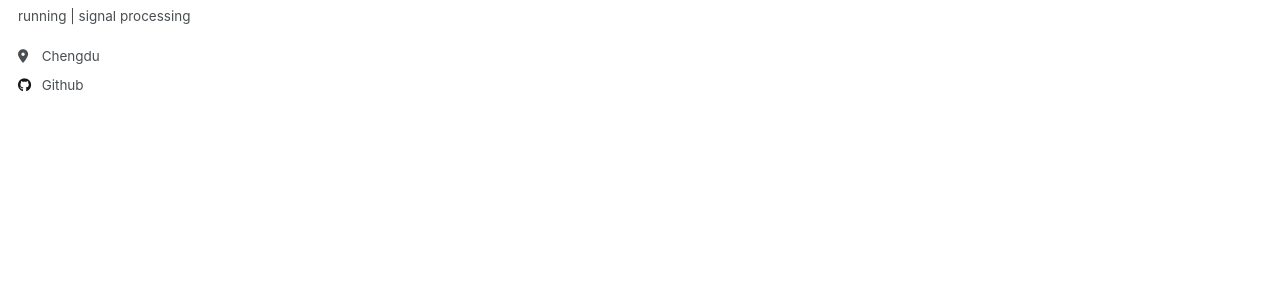
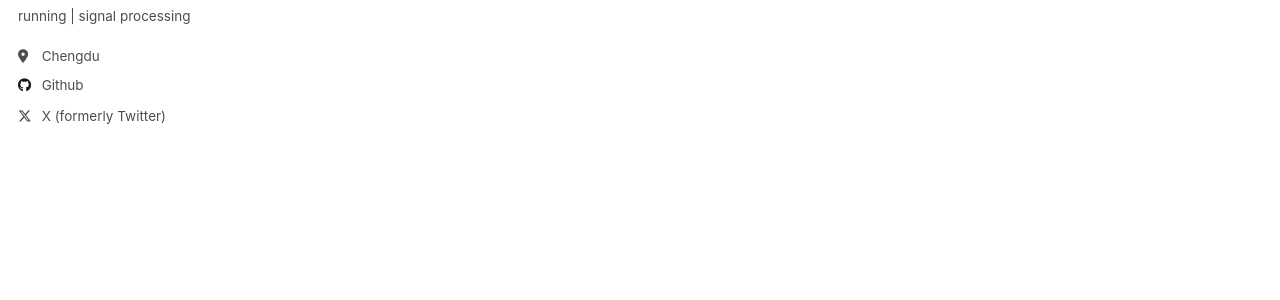
Before and after one commit to jialinliu0817/jialinliu0817.github.io, a Jekyll site: the page built from _pages/about.md, in a window 1280 px wide. Shown: the part 371-671 px from the top of the page. Built offline with Jekyll 4.4.1, drawn with Linux system fonts in a browser that asks for light colours; part of the change alters nothing that is shown.

Commit message:
Update _config.yml

```diff
--- a/_config.yml
+++ b/_config.yml
@@ -66,7 +66,7 @@ author:
   steam            : # Username
   telegram         : # URL
   tumblr           : # Username
-  twitter          : # Username for X / Twitter
+  twitter          : jialin9615 # Username for X / Twitter
   vine             : # Username
   weibo            : # Username
   wikipedia        : # Username
```
